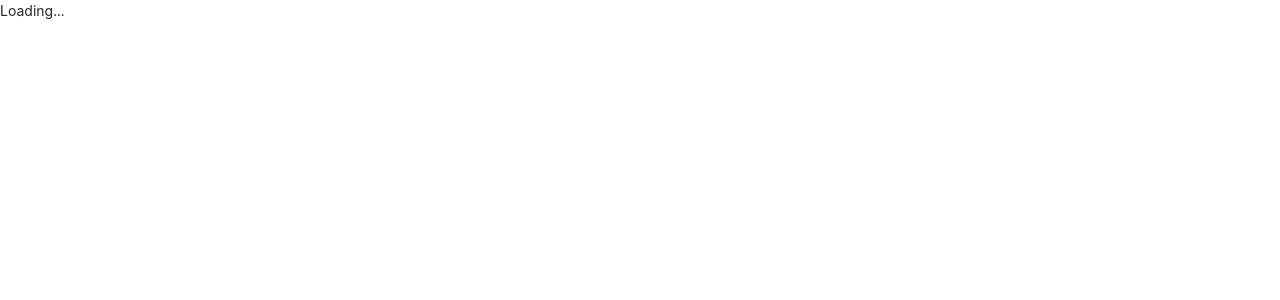
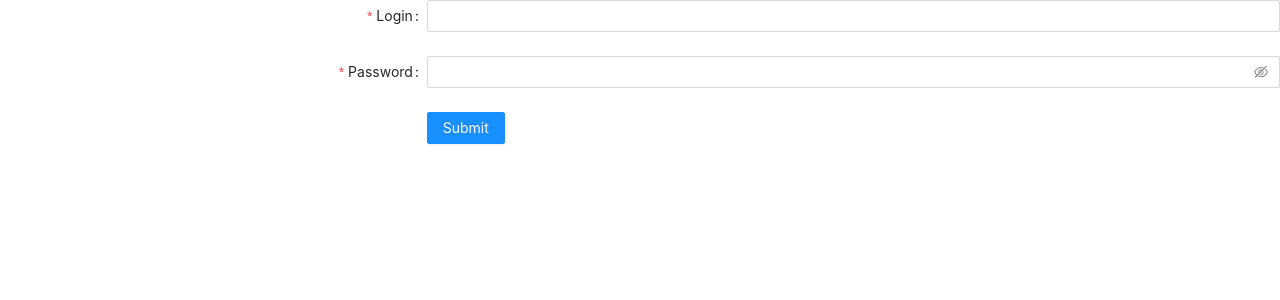
Before and after one commit to EGOISTIxx/digital-system, a React app: page / in a window 1280 px wide. Shown: the top 300 px of the page. Built offline with nearby package versions, Linux system fonts and the light colour scheme.

Commit message:
feat: added auth service

```diff
--- a/src/App.tsx
+++ b/src/App.tsx
@@ -1,12 +1,72 @@
 import React from 'react'
 
+import { Button, Checkbox, Form, Input } from 'antd'
+
 import { config } from './config'
+import { useLoginMutation } from './service/auth/authApi'
+import { ILogin } from './types/auth'
+import { store } from './store'
 
-const App = (props: any) => {
-  // console.log('test')
-  console.log(props)
+const App = () => {
+  const [login] = useLoginMutation()
 
-  return <div>123</div>
+  const handleFinish = async (values: ILogin) => {
+    await login(values)
+      .then((data) => {
+        console.log(data)
+      })
+      .finally(() => {
+        if (
+          values.login === config.userData.login &&
+          values.password === config.userData.password
+        ) {
+          console.table('Success')
+        }
+      })
+  }
+
+  return (
+    <Form
+      name="basic"
+      labelCol={{ span: 8 }}
+      wrapperCol={{ span: 16 }}
+      initialValues={{ remember: true }}
+      onFinish={handleFinish}
+      autoComplete="off"
+    >
+      <Form.Item
+        label="Login"
+        name="login"
+        rules={[
+          {
+            required: true,
+            message: 'Please input your username!',
+          },
+        ]}
+      >
+        <Input />
+      </Form.Item>
+
+      <Form.Item
+        label="Password"
+        name="password"
+        rules={[
+          {
+            required: true,
+            message: 'Please input your password!',
+          },
+        ]}
+      >
+        <Input.Password />
+      </Form.Item>
+
+      <Form.Item wrapperCol={{ offset: 8, span: 16 }}>
+        <Button type="primary" htmlType="submit">
+          Submit
+        </Button>
+      </Form.Item>
+    </Form>
+  )
 }
 
 export default App
--- a/src/index.tsx
+++ b/src/index.tsx
@@ -7,7 +7,7 @@ import { PersistGate } from 'redux-persist/integration/react'
 
 import App from './App'
 import { GlobalStyles } from './global/GlobalStyles'
-import { persistor, store } from './store'
+import { store } from './store'
 
 const root = ReactDOM.createRoot(
   document.getElementById('root') as HTMLElement
@@ -17,10 +17,10 @@ root.render(
   <React.StrictMode>
     <BrowserRouter>
       <Provider store={store}>
-        <PersistGate loading={<div>Loading...</div>} persistor={persistor}>
+        {/* <PersistGate loading={<div>Loading...</div>} persistor={persistor}> */}
           <GlobalStyles />
           <App />
-        </PersistGate>
+        {/* </PersistGate> */}
       </Provider>
     </BrowserRouter>
   </React.StrictMode>
--- a/src/service/auth/authApi.ts
+++ b/src/service/auth/authApi.ts
@@ -4,11 +4,22 @@ import {
 } from '@reduxjs/toolkit/query/react'
 
 import { API_URL } from '../../constants/api'
+import { ILogin } from '../../types/auth'
 
 export const authAPI = createApi({
-  reducerPath: 'digitalSystemAPI',
+  reducerPath: 'authAPI',
   baseQuery: fetchBaseQuery({ baseUrl: API_URL }),
   endpoints: (build) => ({
+    login: build.mutation({
+      query: ({ login, password }: ILogin) => ({
+        url: `auth`,
+        method: 'POST',
+        body: { login, password }
+      }),
+    }),
+  }),
+})
 
-  })
-})
+export const { useLoginMutation } = authAPI
+
+export const { login } = authAPI.endpoints
--- a/src/store/index.ts
+++ b/src/store/index.ts
@@ -19,9 +19,12 @@ import {
   REHYDRATE,
 } from 'redux-persist'
 
+import { authAPI } from '../service/auth/authApi'
 import { RESET_STATE_ACTION_TYPE } from './reducers/resetState'
 
-const reducers = {}
+const reducers = {
+  [authAPI.reducerPath]: authAPI.reducer,
+}
 
 const combinedReducer =
   combineReducers<typeof reducers>(reducers)
@@ -51,10 +54,8 @@ export const store = configureStore({
           REHYDRATE,
         ],
       },
-    }).concat([]),
+    }).concat([authAPI.middleware]),
 })
-
-export const persistor = persistStore(store)
 
 export type AppDispatch = typeof store.dispatch
 export type RootState = ReturnType<typeof combinedReducer>
--- /dev/null
+++ b/src/types/auth/IAuth.ts
@@ -0,0 +1,4 @@
+export interface ILogin {
+  login: string
+  password: string
+}
--- /dev/null
+++ b/src/types/auth/index.ts
@@ -0,0 +1 @@
+export * from './IAuth'
```
